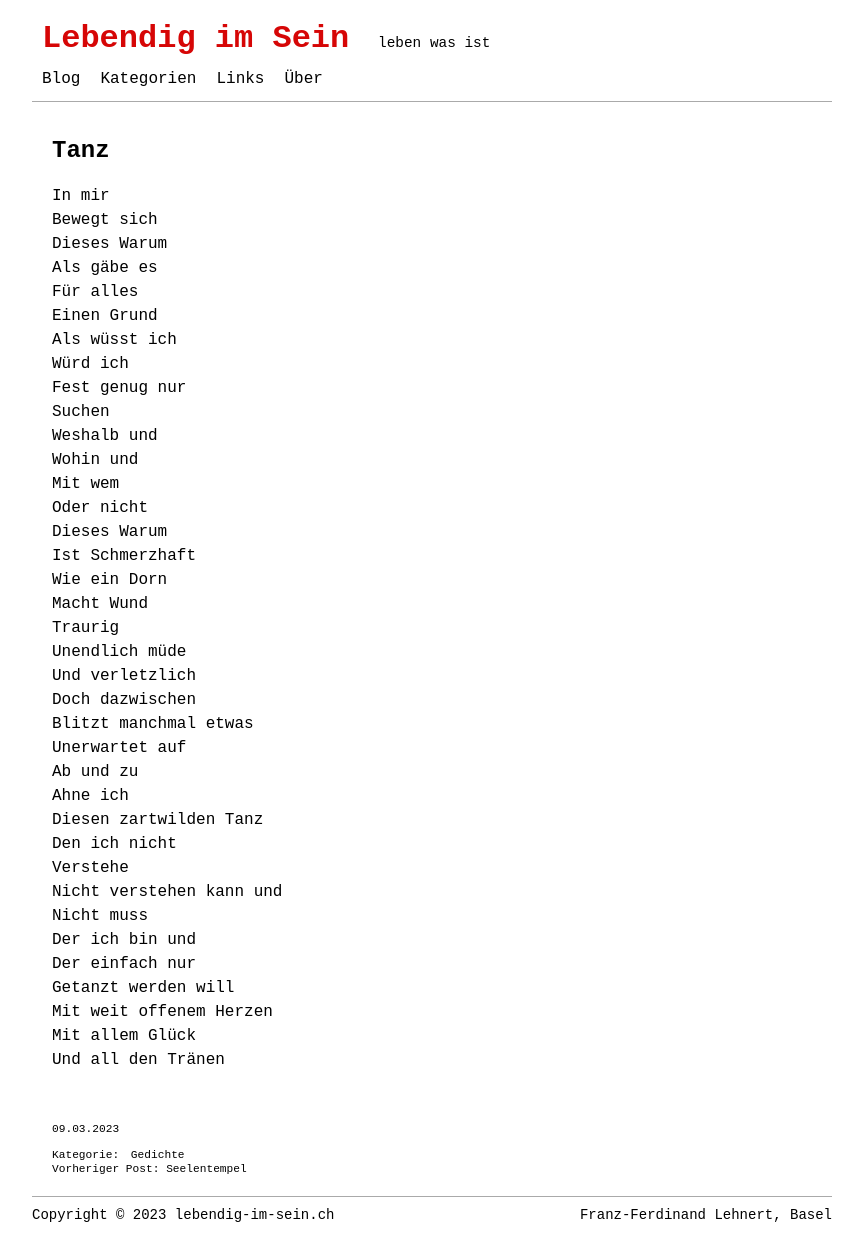
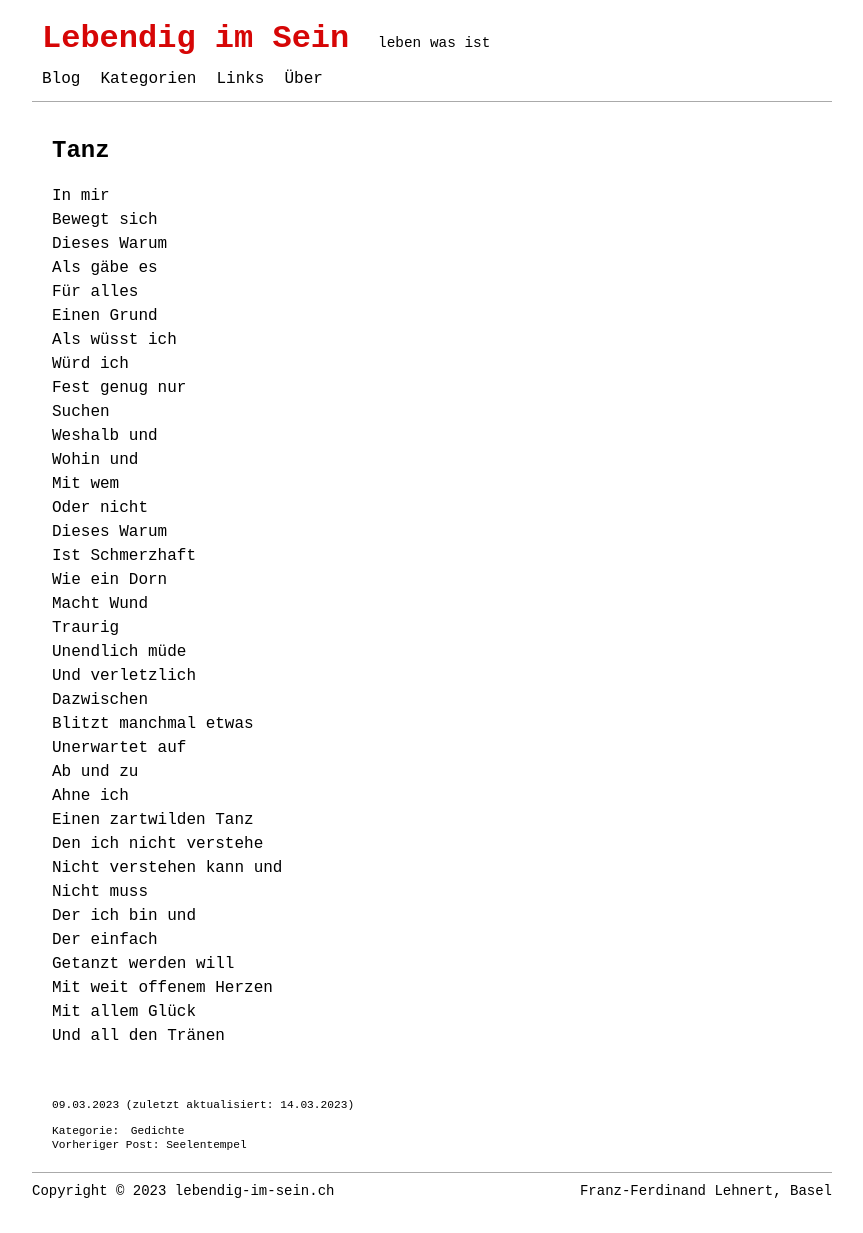
Before and after one commit to lebendigimsein/webpage, a Jekyll site: the page built from _posts/2023-03-09-tanz.markdown, in a window 1280 px wide. Shown: the whole page, without its empty margins (208-1071 px from the left). Built offline with Jekyll 4.4.1, drawn with Linux system fonts in a browser that asks for light colours; after the commit the page ends 1209 px from its top, so only the background shows below that.

Commit message:
tanz changed

```diff
--- a/_posts/2023-03-09-tanz.markdown
+++ b/_posts/2023-03-09-tanz.markdown
@@ -2,7 +2,7 @@
 layout: post
 title: Tanz
 date: 2023-03-09
-last_modified_at:
+last_modified_at: 2023-03-14
 categories: [Gedichte]
 tags: []
 ---
@@ -28,18 +28,17 @@ Macht Wund
 Traurig
 Unendlich müde
 Und verletzlich
-Doch dazwischen
+Dazwischen
 Blitzt manchmal etwas
 Unerwartet auf
 Ab und zu
 Ahne ich
-Diesen zartwilden Tanz
-Den ich nicht
-Verstehe
+Einen zartwilden Tanz
+Den ich nicht verstehe
 Nicht verstehen kann und
 Nicht muss
 Der ich bin und
-Der einfach nur
+Der einfach
 Getanzt werden will
 Mit weit offenem Herzen
 Mit allem Glück
```
